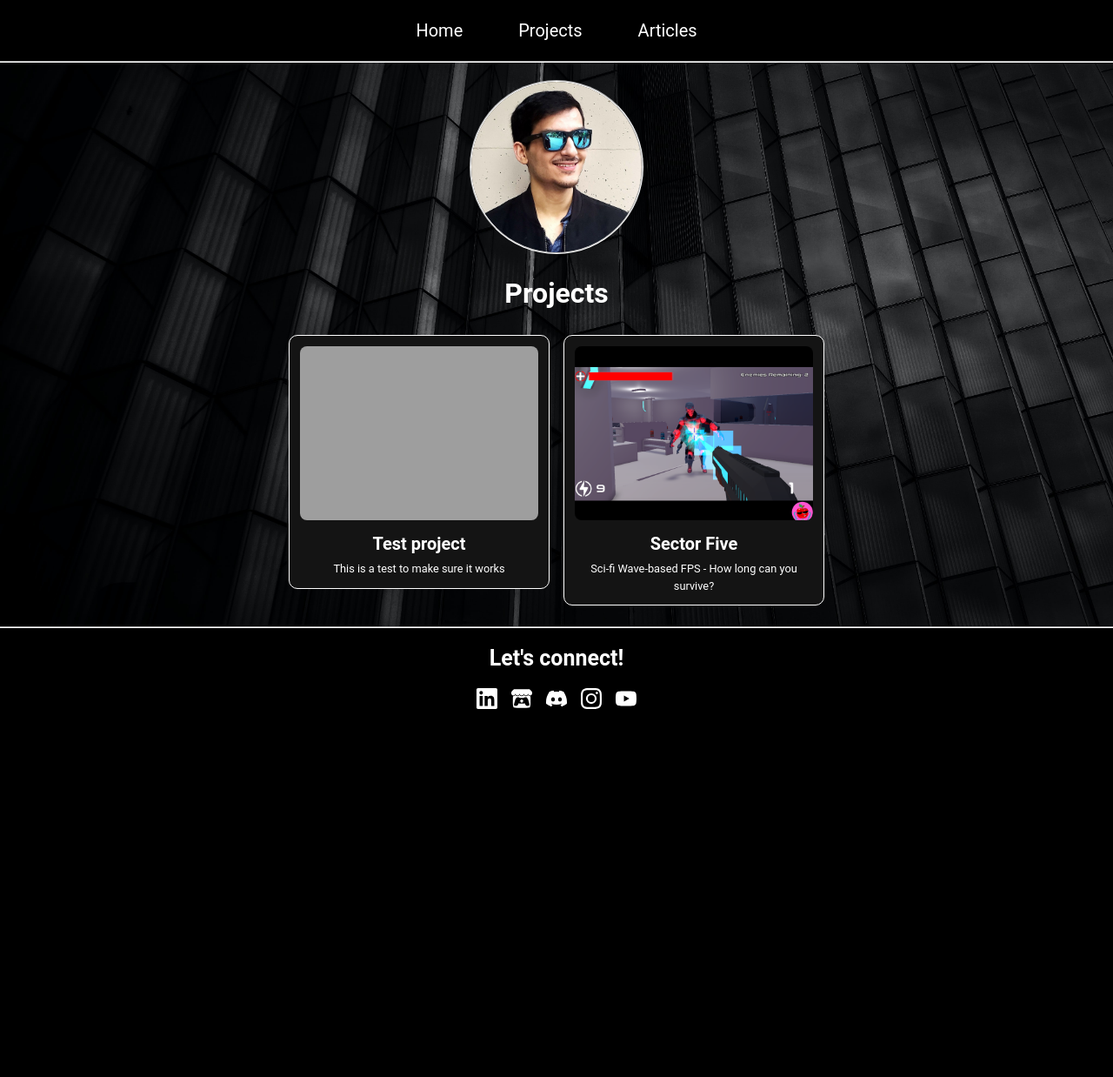
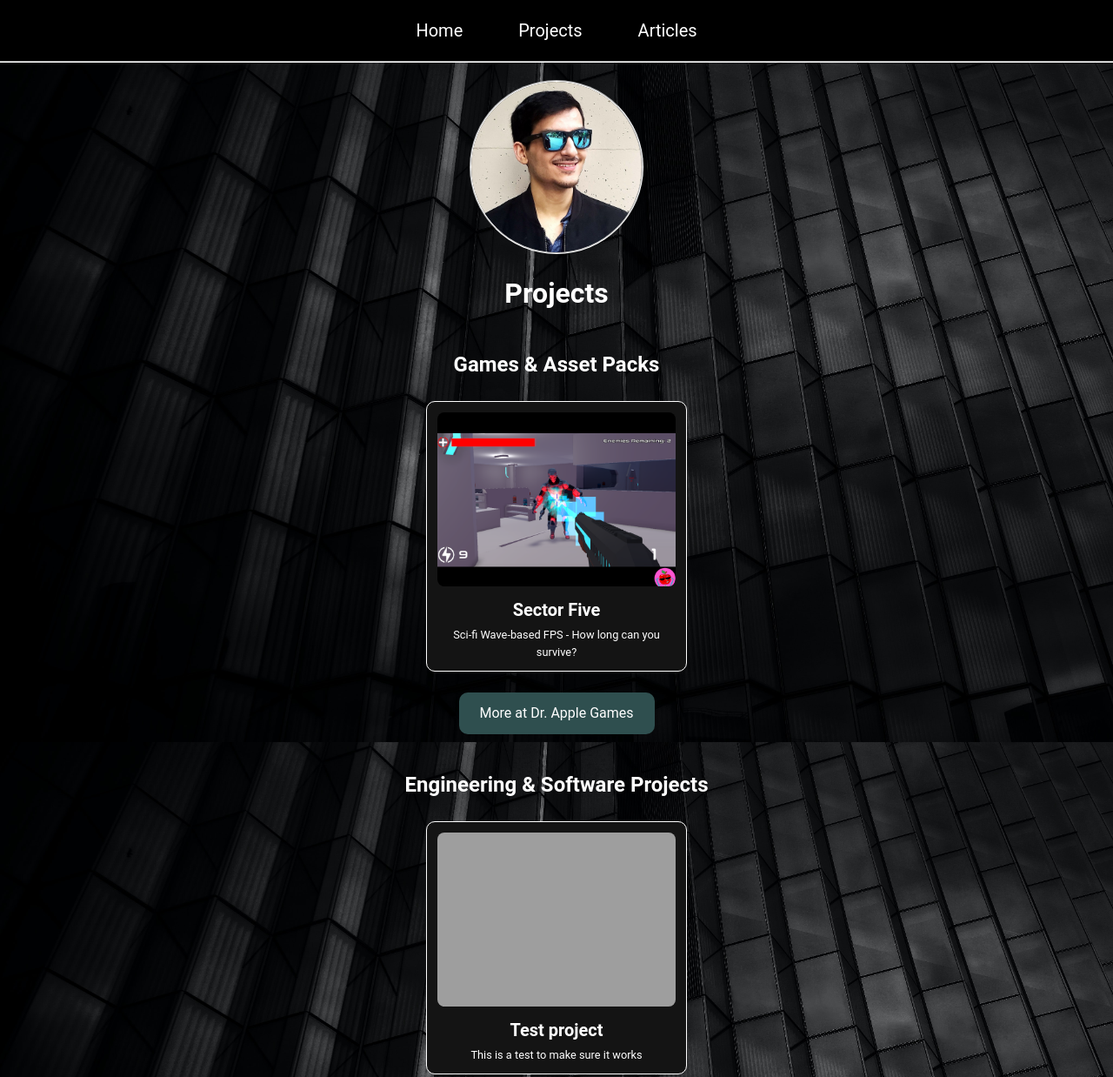
Before and after one commit to SepehrBorji/Portfolio, an Astro site: page /projects in a window 1280 px wide. Shown: the top 1238 px of the page at 87% size. Before the commit the page ends 831 px from the top, so only its background shows below. Built offline with nearby package versions, Linux system fonts and the light colour scheme; Astro itself is replaced by a stand-in of ours; grey boxes are pictures that could not be loaded.

Commit message:
phase 8: additional refinements ported over from legacy site

```diff
--- /dev/null
+++ b/src/components/ProjectCard.astro
@@ -0,0 +1,74 @@
+---
+import type { CollectionEntry } from 'astro:content';
+
+interface Props {
+  project: CollectionEntry<'projects'>;
+}
+
+const { project } = Astro.props;
+const isExternal = Boolean(project.data.link);
+const href = project.data.link ?? `/projects/${project.id}`;
+---
+
+<li class="project-grid-item">
+  <a
+    class="project-card"
+    href={href}
+    target={isExternal ? '_blank' : undefined}
+    rel={isExternal ? 'noopener noreferrer' : undefined}
+  >
+    <img src={project.data.image} alt={project.data.title} />
+    <h3>{project.data.title}</h3>
+    <p>{project.data.description}</p>
+  </a>
+</li>
+
+<style>
+  .project-grid-item {
+    width: min(300px, 100%);
+  }
+
+  .project-card {
+    display: block;
+    width: 100%;
+    padding: var(--space-3);
+    background-color: var(--color-bg-elevated);
+    border: 1px solid var(--color-border);
+    border-radius: 10px;
+    text-align: center;
+    text-decoration: none;
+    color: var(--color-text);
+    transition: transform 0.15s ease, background-color 0.15s ease, color 0.15s ease;
+  }
+
+  .project-card img {
+    width: 100%;
+    height: 200px;
+    object-fit: cover;
+    border-radius: 8px;
+  }
+
+  .project-card h3 {
+    font-size: var(--text-lg);
+    margin: var(--space-3) 0 var(--space-1);
+  }
+
+  .project-card p {
+    font-size: var(--text-sm);
+    margin: 0;
+  }
+
+  @media (hover: hover) and (pointer: fine) {
+    .project-card:hover {
+      background-color: var(--color-surface-inverted);
+      color: var(--color-text-inverted);
+      transform: scale(1.15);
+    }
+  }
+
+  .project-card:active {
+    background-color: var(--color-surface-inverted);
+    color: var(--color-text-inverted);
+    transform: scale(0.95);
+  }
+</style>
--- a/src/content.config.ts
+++ b/src/content.config.ts
@@ -12,6 +12,7 @@ const projects = defineCollection({
     link: z.url().optional(),
     year: z.number(),
     featured: z.boolean().default(false),
+    category: z.enum(['games','engineering']),
   }),
 });
 
--- a/src/content/projects/sector-five.md
+++ b/src/content/projects/sector-five.md
@@ -5,6 +5,7 @@ image: "/images/Sector-Five/Capture-2.PNG"
 tags: ["Unity", "C#", "Game Dev", "3D"]
 year: 2024
 featured: true
+category: "games"
 ---
 
 Sector Five is a sci-fi wave-based first-person shooter built in Unity. Survive increasingly difficult waves of homocidal robots for as long as you can.
--- a/src/content/projects/test.md
+++ b/src/content/projects/test.md
@@ -5,6 +5,7 @@ year: 2026
 image: "/images/test.png"
 tags: ["Test 1", "Test 2"]
 featured: true
+category: "engineering"
 ---
 # This is a header in the test project
 This is the body of the test project
--- a/src/pages/projects/index.astro
+++ b/src/pages/projects/index.astro
@@ -2,81 +2,72 @@
 import { getCollection } from 'astro:content';
 import BaseLayout from '../../layouts/BaseLayout.astro';
 import ProfilePic from '../../components/ProfilePic.astro';
+import ProjectCard from '../../components/ProjectCard.astro';
 
 const projects = await getCollection('projects');
 const sorted = projects.sort((a, b) => b.data.year - a.data.year);
+
+const gamesProjects = sorted.filter((project) => project.data.category === 'games');
+const engineeringProjects = sorted.filter((project) => project.data.category === 'engineering');
 ---
 
 <BaseLayout title="Projects">
   <ProfilePic />
   <h1 class="text-center">Projects</h1>
-  <ul class="project-grid flex">
-    {sorted.map(project => (
-      <li>
-        <a class="project-card" href={`/projects/${project.id}`}>
-          <img src={project.data.image} alt={project.data.title} />
-          <h2>{project.data.title}</h2>
-          <p>{project.data.description}</p>
-        </a>
-      </li>
-    ))}
-  </ul>
+
+  <section class="project-section">
+    <h2 class="project-section-header text-center">Games &amp; Asset Packs</h2>
+    <ul class="project-grid flex">
+      {gamesProjects.map((project) => <ProjectCard project={project} />)}
+    </ul>
+    <p class="game-link-wrap text-center">
+      <a class="game-link" href="http://drapple.sepehrborji.com/" target="_blank" rel="noopener noreferrer">
+        More at Dr. Apple Games
+      </a>
+    </p>
+  </section>
+
+  <section class="project-section">
+    <h2 class="project-section-header text-center">Engineering &amp; Software Projects</h2>
+    <ul class="project-grid flex">
+      {engineeringProjects.map((project) => <ProjectCard project={project} />)}
+    </ul>
+  </section>
 </BaseLayout>
 
 <style>
+  .project-section {
+    margin-block: var(--space-8);
+  }
+
+  .project-section-header {
+    margin: 0 0 var(--space-6);
+  }
+
   .project-grid {
     flex-wrap: wrap;
     justify-content: center;
     list-style: none;
-    margin: var(--space-6) 0;
+    margin: 0;
     padding: 0;
   }
 
-  .project-grid li {
-    width: min(300px, 100%);
+  .game-link-wrap {
+    margin-top: var(--space-6);
   }
 
-  .project-card {
-    display: block;
-    width: 100%;
-    padding: var(--space-3);
-    background-color: var(--color-bg-elevated);
-    border: 1px solid var(--color-border);
+  .game-link {
+    display: inline-block;
+    padding: var(--space-3) var(--space-6);
+    background-color: var(--color-accent);
+    color: var(--color-text);
+    text-decoration: none;
     border-radius: 10px;
-    text-align: center;
-    text-decoration: none;
-    color: var(--color-text);
-    transition: transform 0.15s ease, background-color 0.15s ease, color 0.15s ease;
+    font-size: var(--text-base);
+    transition: background-color 0.15s ease;
   }
 
-  .project-card img {
-    width: 100%;
-    height: 200px;
-    object-fit: cover;
-    border-radius: 8px;
-  }
-
-  .project-card h2 {
-    font-size: var(--text-lg);
-    margin: var(--space-3) 0 var(--space-1);
-  }
-
-  .project-card p {
-    font-size: var(--text-sm);
-    margin: 0;
-  }
-
-  @media (hover: hover) and (pointer: fine) {
-    .project-card:hover {
-      background-color: var(--color-surface-inverted);
-      color: var(--color-text-inverted);
-      transform: scale(1.15);
-    }
-  }
-
-  .project-card:active {
-    background-color: var(--color-surface-inverted);
-    color: var(--color-text-inverted);
-    transform: scale(0.95);
+  .game-link:hover {
+    background-color: var(--color-accent-hover);
   }
 </style>
--- a/src/styles/global.css
+++ b/src/styles/global.css
@@ -61,6 +61,12 @@ body {
   flex-direction: column;
   overscroll-behavior-y: contain;
 }
+@media (pointer: fine) {
+  html, body {
+    overscroll-behavior: none;
+  }
+}
+
 
 img {
   max-width: 100%;
```
Also changed, not shown: src/pages/index.astro (+30 -1 lines).
